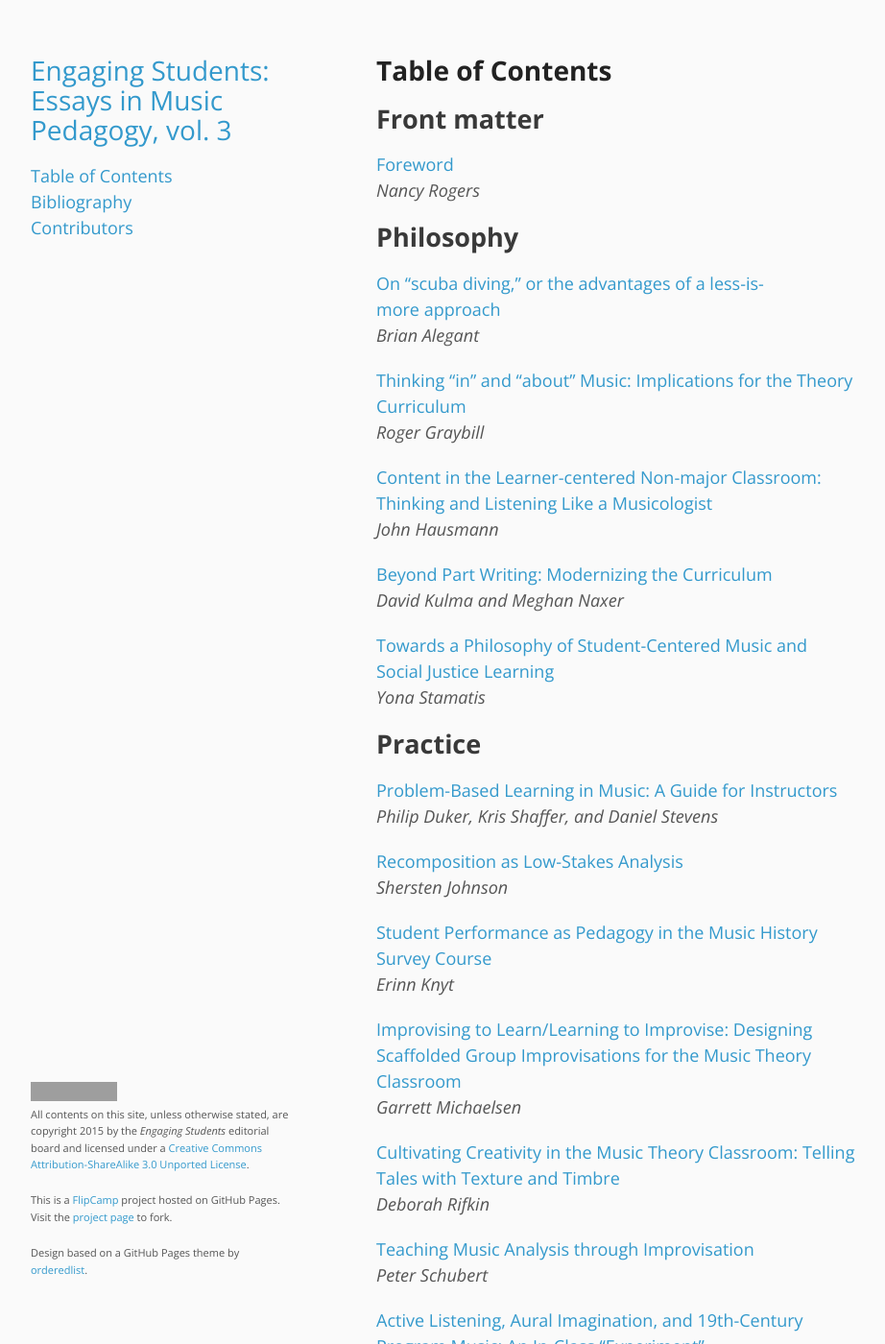
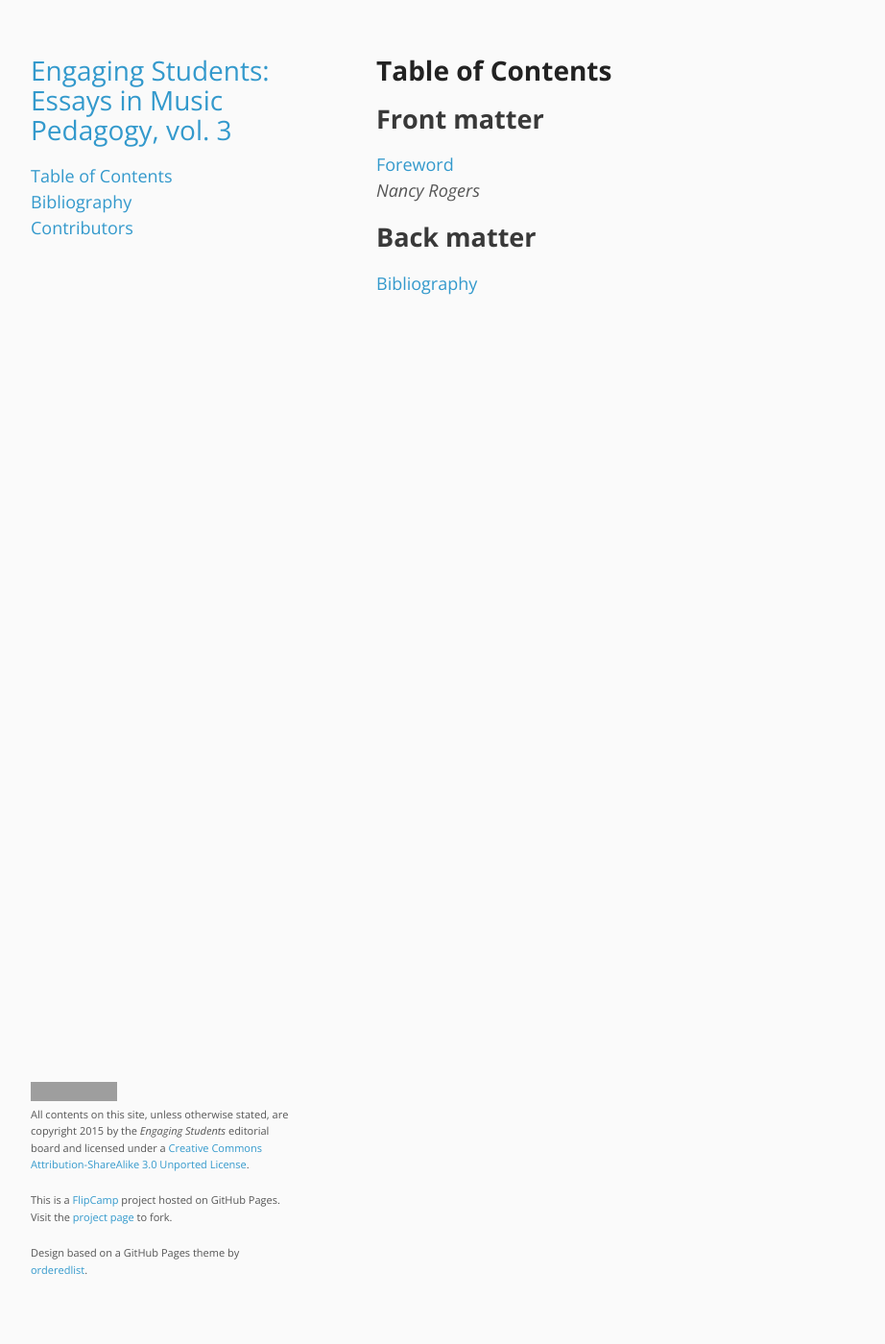
Before and after one commit to flipcamp/engagingstudents3, a Jekyll site: the page built from toc.md, in a window 1280 px wide and 1400 px high. Shown: the whole window at 96% size, without its empty margins (178-1100 px from the left). Built offline with Jekyll 4.4.1, drawn with Linux system fonts in a browser that asks for light colours; some of the changed text lies outside the part shown; grey boxes are pictures that could not be loaded.

Commit message:
contents draft

```diff
--- a/toc.md
+++ b/toc.md
@@ -8,91 +8,13 @@ title: Table of Contents
 ================
 
 
-## Front matter ##
+## Front matter
 
-[Foreword]({{ site.baseurl }}/essays/rogers.html)
+[Foreword]({{ site.baseurl }}/essays/schubert.html)
 *Nancy Rogers*
-
-## Philosophy ##
-
-[On “scuba diving,” or the advantages of a less-is-more approach]({{ site.baseurl }}/essays/alegant.html)
-*Brian Alegant*
-
-[Thinking “in” and “about” Music: Implications for the Theory Curriculum]({{ site.baseurl }}/essays/graybill.html)
-*Roger Graybill*
-
-[Content in the Learner-centered Non-major Classroom: Thinking and Listening Like a Musicologist]({{ site.baseurl }}/essays/hausmann.html)
-*John Hausmann*
-
-[Beyond Part Writing&#58; Modernizing the Curriculum]({{ site.baseurl }}/essays/kulmaNaxer.html)
-*David Kulma and Meghan Naxer*
-
-[Towards a Philosophy of Student-Centered Music and Social Justice Learning]({{ site.baseurl }}/essays/stamatis.html)
-*Yona Stamatis*
-
-
-## Practice ##
-
-[Problem-Based Learning in Music&#58; A Guide for Instructors]({{ site.baseurl }}/essays/dukerShafferStevens.html)
-*Philip Duker, Kris Shaffer, and Daniel Stevens*
-
-[Recomposition as Low-Stakes Analysis]({{ site.baseurl }}/essays/johnson.html)
-*Shersten Johnson*
-
-[Student Performance as Pedagogy in the Music History Survey Course]({{ site.baseurl }}/essays/knyt.html)
-*Erinn Knyt*
-
-[Improvising to Learn/Learning to Improvise: Designing Scaffolded Group Improvisations for the Music Theory Classroom]({{ site.baseurl }}/essays/michaelsen.html)
-*Garrett Michaelsen*
-
-[Cultivating Creativity in the Music Theory Classroom&#58; Telling Tales with Texture and Timbre]({{ site.baseurl }}/essays/rifkin.html)
-*Deborah Rifkin*
-
-[Teaching Music Analysis through Improvisation]({{ site.baseurl }}/essays/schubert.html)
-*Peter Schubert*
-
-[Active Listening, Aural Imagination, and 19th-Century Program Music&#58; An In-Class "Experiment"]({{ site.baseurl }}/essays/ziegel.html)
-*Aaron Ziegel*
-
-
-## Writing ##
-
-[Writing Across the Music Theory Curriculum]({{ site.baseurl }}/essays/bakkerchenette.html)
-*Sara Bakker and Timothy Chenette*
-
-[Weekly (or more) Writing in the Music Theory Classroom]({{ site.baseurl }}/essays/miyake2.html)
-*Jan Miyake*
-
-[Making Writing Matter&#58; Two Rhetorical Scenarios for the Music History Term Paper]({{ site.baseurl }}/essays/strovas.html)
-*Scott M. Strovas*
 
 
 
-## Assessment ##
-
-[CAT got your tongue? Adapting Classroom Assessment Techniques (CATs) for the Music Classroom]({{ site.baseurl }}/essays/bourne.html)
-*Janet Bourne*
-
-[Using Criterion-Referenced Assessment to Encourage Active Analytical Listening]({{ site.baseurl }}/essays/moseley.html)
-*Brian Moseley*
-
-(See also [Assessing Problem-Based Learning]({{ site.baseurl }}/essays/shaffer.html).)
-
-## Technology ##
-
-[Grooves, Drones, and Loops: Enhancing Aural Skills Exercises with Rock Music Contexts]({{ site.baseurl }}/essays/declercq.html)
-*Trevor de Clercq*
-
-[On the Assessment of Technological Competence in Online Music Courses]({{ site.baseurl }}/essays/mccandless.html)
-*Gregory R. McCandless*
-
-[A Mini-Flip of the Music Theory Classroom]({{ site.baseurl }}/essays/miyake1.html)
-*Jan Miyake*
-
-[Enhanced Podcasts as a Tool for the Academic Music Classroom]({{ site.baseurl }}/essays/stephanRobinson.html)
-*Anna Stephan-Robinson*
-
-
-## Back matter ##
+## Back matter
 
 [Bibliography]({{ site.baseurl }}/bibliography.html)
```
Also changed, not shown: index.md (+66 -6 lines), 1 other file.
